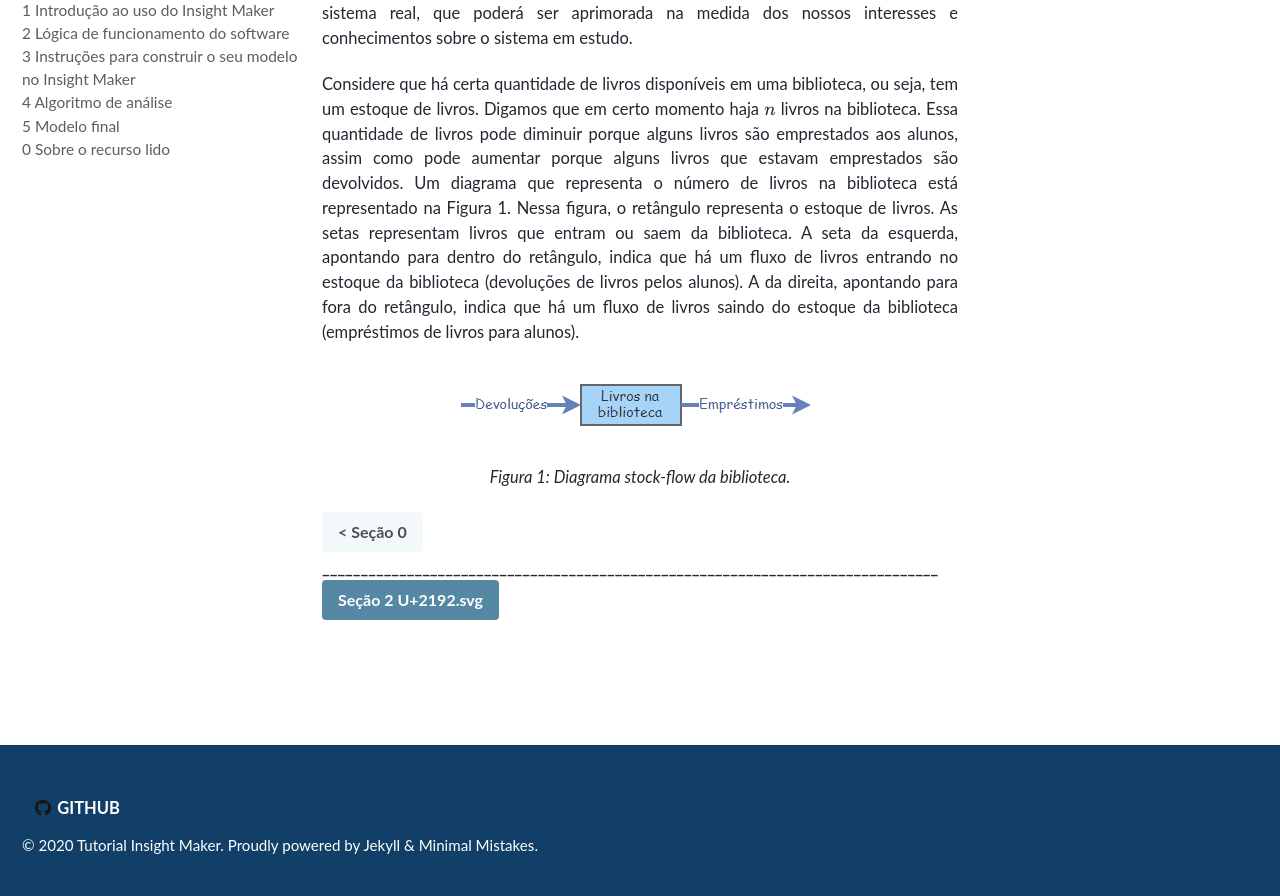
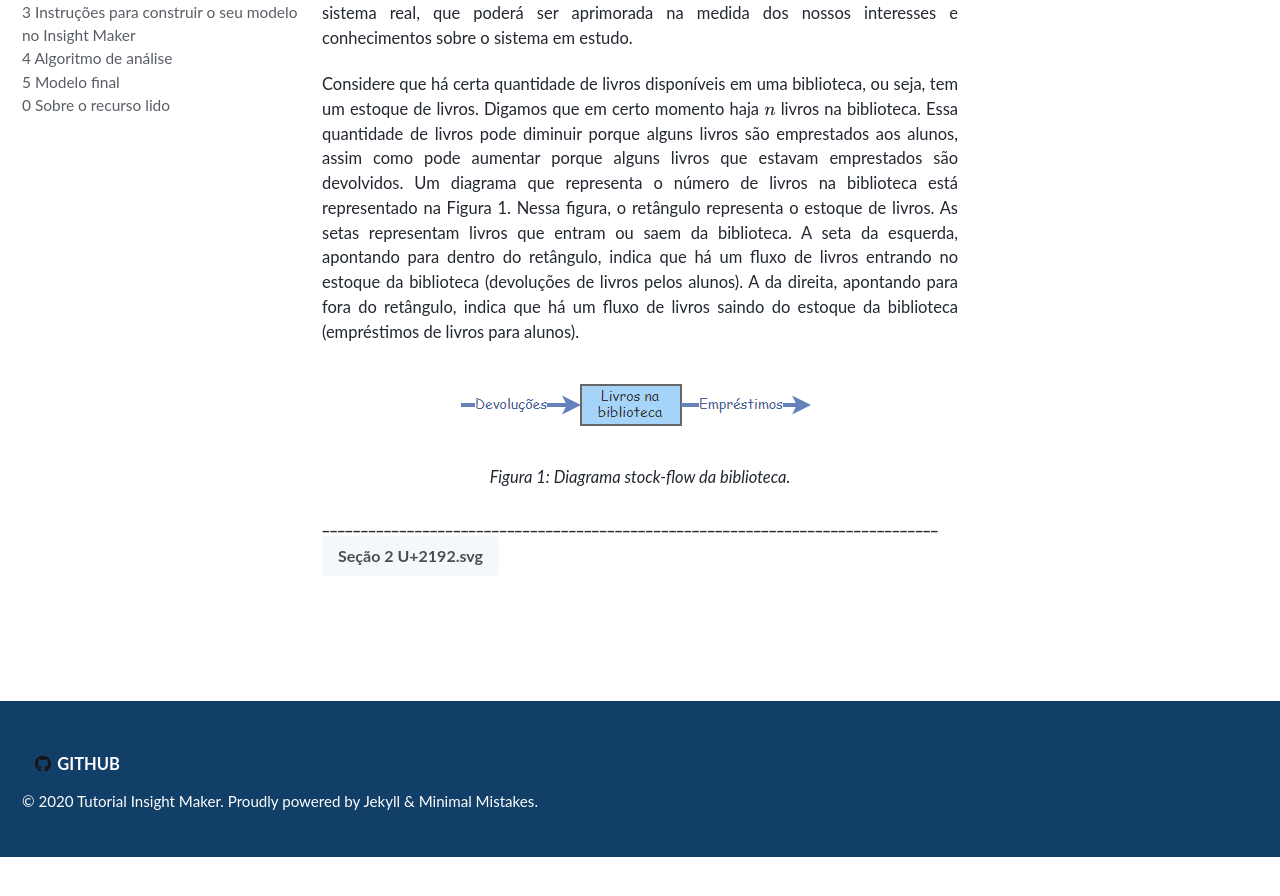
Before and after one commit to milenalauschner/MM, a Jekyll site: the page built from _pages/introdução.md, in a window 1280 px wide and 900 px high, scrolled down 634 px. Shown: the top 896 px of the window. Built offline with Jekyll 4.4.1, drawn with Linux system fonts in a browser that asks for light colours; cached includes are drawn as plain includes; nearby versions of some CDN libraries; some web fonts are replaced; formulas are drawn with MathJax 3; after the commit the page ends 1490 px from its top, so only the background shows below that.

Commit message:
Update introdução.md

```diff
--- a/_pages/introdução.md
+++ b/_pages/introdução.md
@@ -32,6 +32,5 @@ Considere que há certa quantidade de livros disponíveis em uma biblioteca, ou
 *Figura 1: Diagrama stock-flow da biblioteca.*
  {: .text-center}
 
-[ < Seção 0 ](https://milenalauschner.github.io/MM/){:
-.btn .btn--primary}________________________________________________________________________________________________________________________________________________________________________________________________________________________________________________  [ Seção 2 U+2192.svg](https://milenalauschner.github.io/MM/seção2/){:
-.btn .btn--warning}
+________________________________________________________________________________________________________________________________________________________________________________________________________________________________________________[ Seção 2 U+2192.svg](https://milenalauschner.github.io/MM/seção2/){:
+.btn .btn--primary}
```
